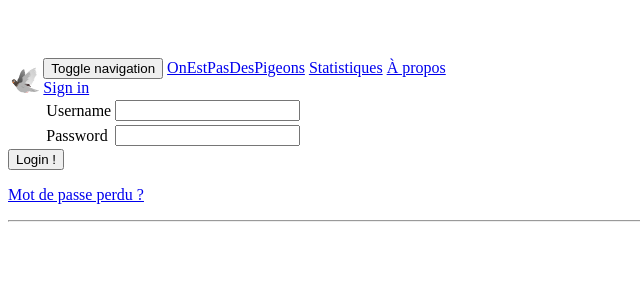
After one commit to blatinier/onestpasdespigeons, a Django app: template pigeon/weights/templates/weights/login.html in a window 1280 px wide. The commit adds this page. Shown: the top 300 px of the page, without its empty margins (0-640 px from the left). Run offline with Django 3.2, Linux system fonts and the light colour scheme; the template is opened without the code that fills it, so the values that code supplies are empty, except form fields; tables that the repository leaves empty hold one stand-in row (values such as "Sample post"); form fields are guessed from the names that the template uses; some libraries are stand-ins or nearby versions.

Commit message:
add: major pages architecture

```diff
--- a/pigeon/weights/templates/weights/layout_home.html
+++ b/pigeon/weights/templates/weights/layout_home.html
@@ -25,19 +25,36 @@
             <span class="icon-bar"></span>
           </button>
           <img id="logo" alt="logo" title="Alfred le pigeon" src="{% static 'images/pigeon.svg' %}" />
-          <a class="navbar-brand" href="#">OnEstPasDesPigeons</a>
+          <a class="navbar-brand" href="{% url 'home' %}">OnEstPasDesPigeons</a>
+          <a href="{% url 'overview' %}">Statistiques</a>
+          {% if user.is_authenticated %}
+            <a href="{% url 'list_measures' %}">Toutes les mesures</a>
+          {% endif %}
+          <a href="{% url 'about' %}">À propos</a>
         </div>
         <div id="navbar" class="navbar-collapse collapse">
-          <form class="navbar-form navbar-right">
-            <div class="form-group">
-              <input type="text" placeholder="Email" class="form-control">
-            </div>
-            <div class="form-group">
-              <input type="password" placeholder="Password" class="form-control">
-            </div>
-            <button type="submit" class="btn btn-success">Sign in</button>
-          </form>
-        </div><!--/.navbar-collapse -->
+          <div class="navbar-right navbar-form">
+            {% if user.is_authenticated %}
+              <div class="dropdown">
+                <button class="btn btn-default dropdown-toggle"
+                        type="button" id="dropdownMenu1"
+                        data-toggle="dropdown">
+                  <span class="caret"></span>
+                  {{ user.username }}
+                </button>
+                <ul class="dropdown-menu" aria-labelledby="dropdownMenu1">
+                  <li><a href="{% url 'my_measures' %}">Mes mesures</a></li>
+                  <li><a href="{% url 'user_account' %}">Mon compte</a></li>
+                  <li><a href="{% url 'contribute' %}">Contribuer</a></li>
+                  <li role="separator" class="divider"></li>
+                  <li><a href="{% url 'logout' %}">Logout</a></li>
+                </ul>
+              </div>
+            {% else %}
+              <a href="{% url 'login' %}" class="btn btn-success">Sign in</a>
+            {% endif %}
+          </div>
+        </div>
       </div>
     </nav>
 
--- /dev/null
+++ b/pigeon/weights/templates/weights/login.html
@@ -0,0 +1,35 @@
+{% extends "layout.html" %}
+{% block content %}
+
+{% if form.errors %}
+<p>Votre combinaison login/password n'a pas fonctionné. Veuillez réessayer.</p>
+{% endif %}
+
+{% if next %}
+    {% if user.is_authenticated %}
+    <p>Vous n'avez pas accès à la page demandée. Pour y accéder veuillez vous connecter avec un compte ayant les droits suffisants.</p>
+    {% else %}
+    <p>Veuillez vous connecter pour accéder à la page demandée.</p>
+    {% endif %}
+{% endif %}
+
+<form method="post" action="{% url 'login' %}">
+{% csrf_token %}
+<table>
+<tr>
+    <td>{{ form.username.label_tag }}</td>
+    <td>{{ form.username }}</td>
+</tr>
+<tr>
+    <td>{{ form.password.label_tag }}</td>
+    <td>{{ form.password }}</td>
+</tr>
+</table>
+
+<input type="submit" value="Login !" />
+<input type="hidden" name="next" value="{{ next }}" />
+</form>
+
+<p><a href="{% url 'password_reset' %}">Mot de passe perdu ?</a></p>
+
+{% endblock %}
```
Also changed, not shown: pigeon/weights/urls.py (+10 -0 lines), pigeon/weights/views.py (+100 -1 lines).
